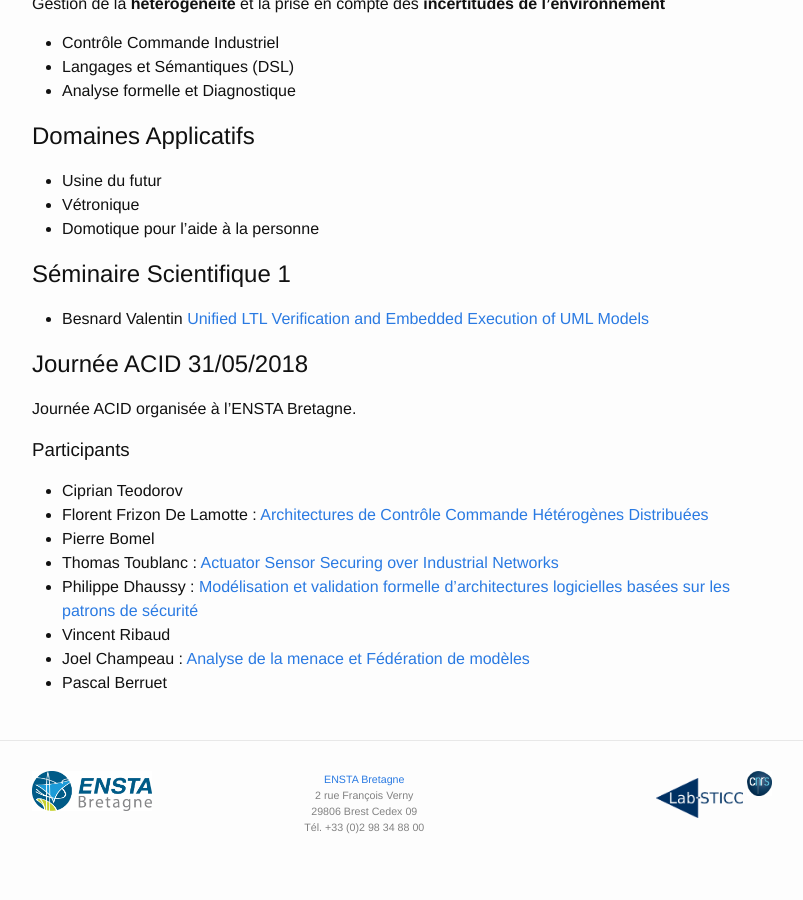
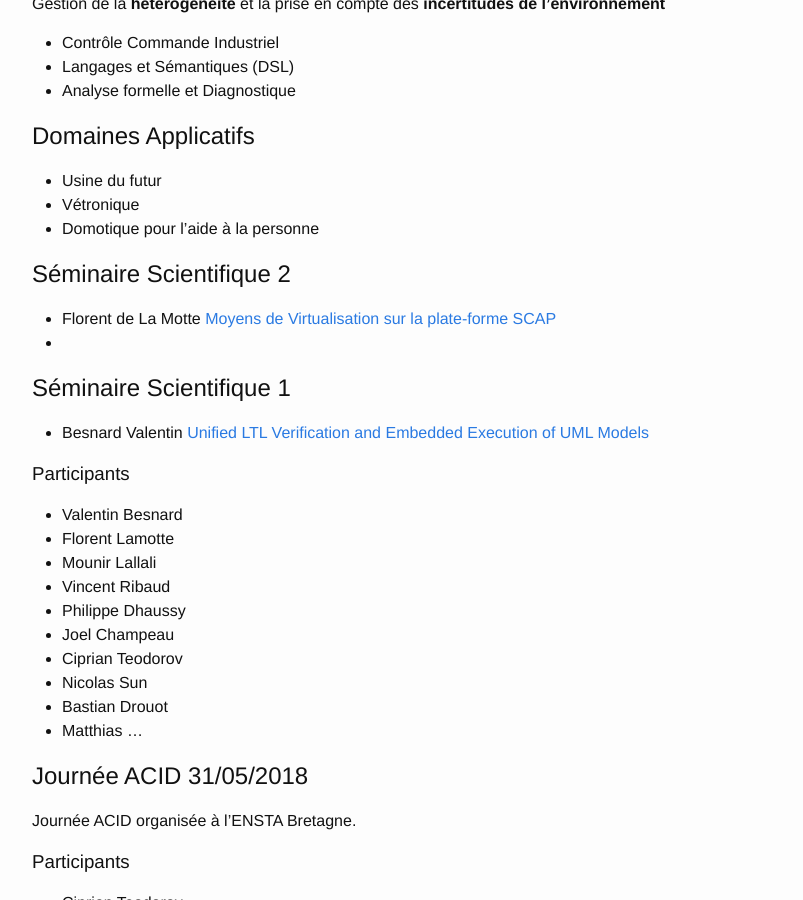
Before and after one commit to mocs-enstab/mocs-enstab.github.io, a Jekyll site: the page built from acid/index.md, in a window 1280 px wide and 900 px high, scrolled down 683 px. Shown: the whole window, without its empty margins (238-1041 px from the left). Built offline with Jekyll 4.4.1, drawn with Linux system fonts in a browser that asks for light colours.

Commit message:
slides seminaire 2

```diff
--- a/acid/index.md
+++ b/acid/index.md
@@ -40,9 +40,28 @@ Gestion de la **hétérogénéité** et la prise en compte des **incertitudes de
 - Vétronique
 - Domotique pour l'aide à la personne
 
+## Séminaire Scientifique 2
+
+- Florent de La Motte [Moyens de Virtualisation sur la
+plate-forme SCAP](/assets/Scientific_Seminar___ACID_MoyensVirtualisationSCAP.pdf)
+-
+
 ## Séminaire Scientifique 1
 
 - Besnard Valentin [Unified LTL Verification and Embedded Execution of UML Models](/assets/Scientific_Seminar___ACID_ValentinBesnard.pdf)
+
+### Participants
+
+- Valentin Besnard
+- Florent Lamotte
+- Mounir Lallali
+- Vincent Ribaud
+- Philippe Dhaussy
+- Joel Champeau
+- Ciprian Teodorov
+- Nicolas Sun
+- Bastian Drouot
+- Matthias ...
 
 ## Journée ACID 31/05/2018
 
```
Also changed, not shown: 1 other file.
